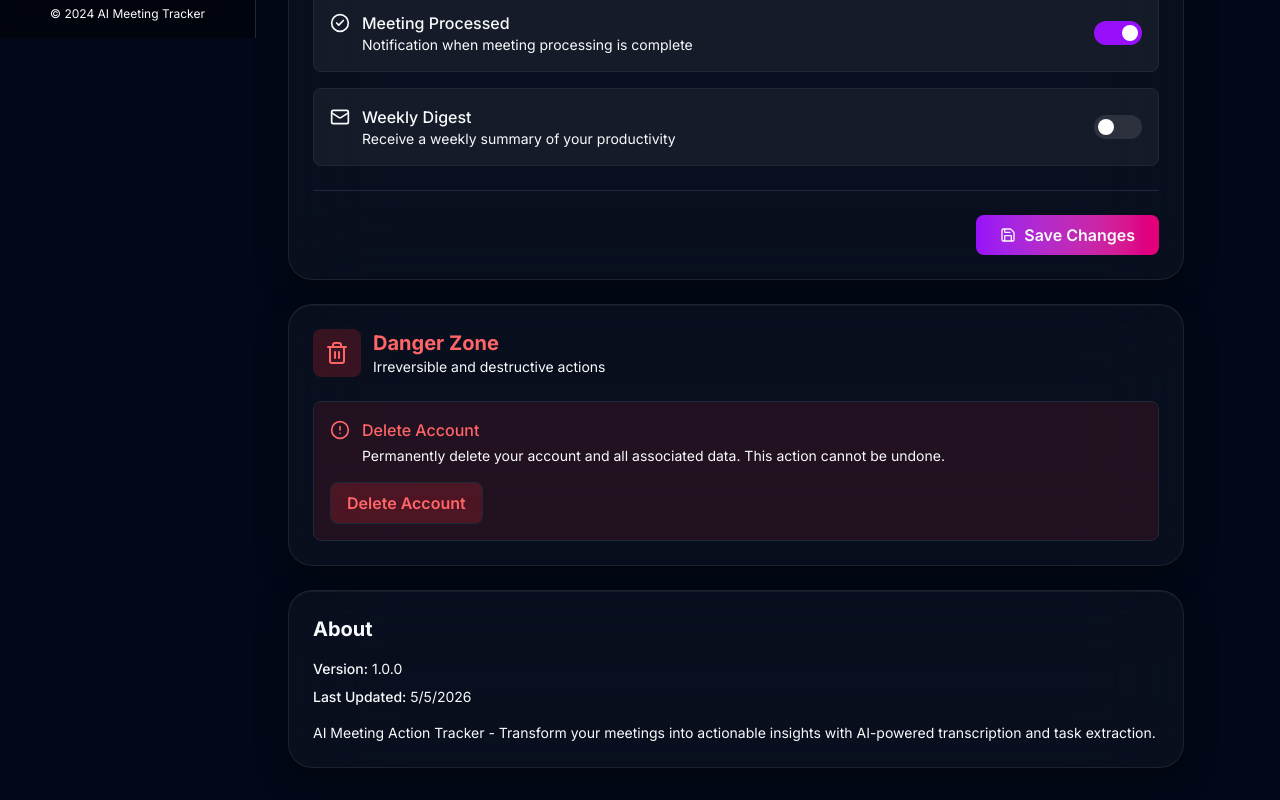
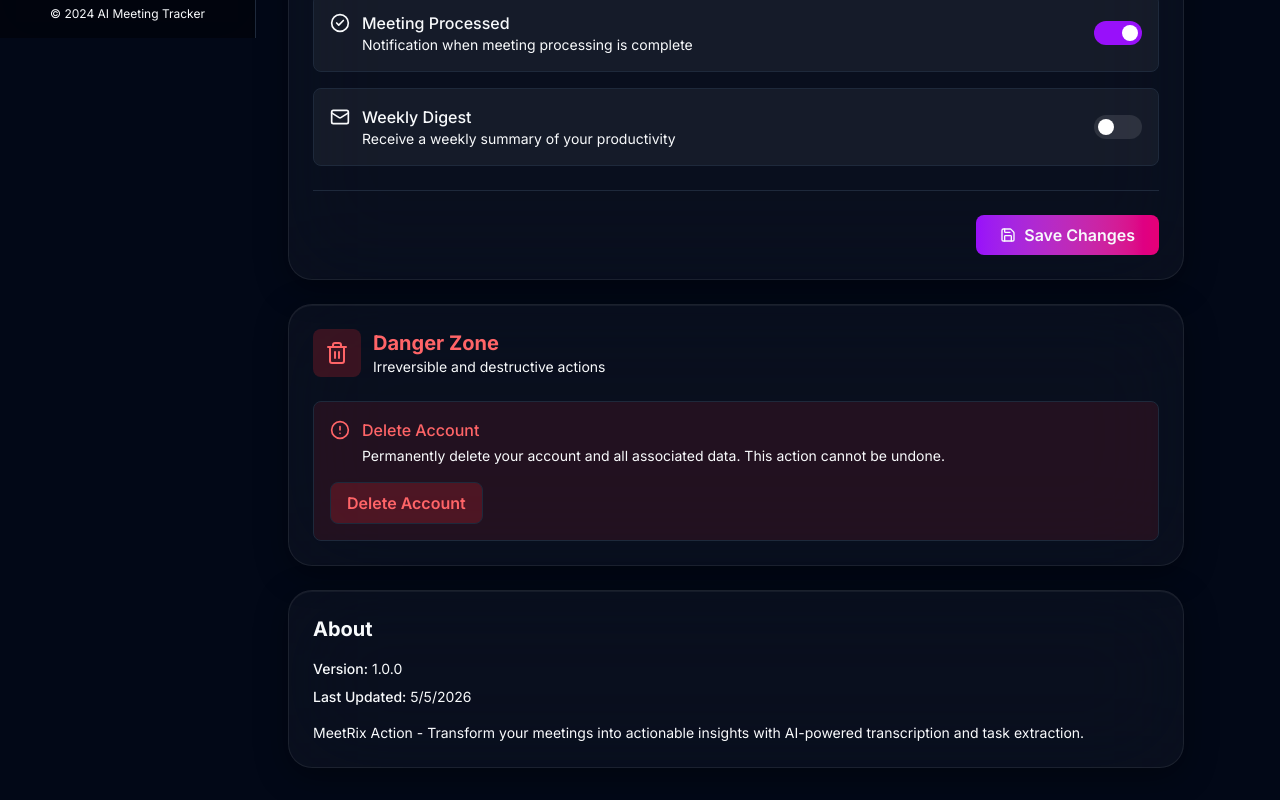
Before and after one commit to anam-soft/meetrixaction, a Next.js app: page /dashboard/settings in a window 1280 px wide. Shown: the part 762-1562 px from the top of the page. Built offline with nearby package versions, Linux system fonts and the light colour scheme; no server answers.

Commit message:
Update app name to 'MeetRix Action' throughout the application
- Updated page titles and metadata
- Changed footer copyright
- Updated FAQ section
- Changed support email to support@meetrixaction.com
- Updated settings page description

```diff
--- a/app/dashboard/billing/page.tsx
+++ b/app/dashboard/billing/page.tsx
@@ -471,7 +471,7 @@ export default function BillingPage() {
                 issues you may have.
               </p>
               <a
-                href="mailto:support@aimeetingtracker.com"
+                href="mailto:support@meetrixaction.com"
                 className="inline-flex items-center gap-2 text-sm text-purple-400 hover:text-purple-300 font-medium"
               >
                 Contact Support
--- a/app/dashboard/settings/page.tsx
+++ b/app/dashboard/settings/page.tsx
@@ -414,7 +414,7 @@ export default function SettingsPage() {
               {new Date().toLocaleDateString()}
             </p>
             <p className="pt-2">
-              AI Meeting Action Tracker - Transform your meetings into actionable
+              MeetRix Action - Transform your meetings into actionable
               insights with AI-powered transcription and task extraction.
             </p>
           </div>
--- a/app/layout.tsx
+++ b/app/layout.tsx
@@ -8,19 +8,19 @@ const inter = Inter({
 })
 
 export const metadata = {
-  title: "AI Meeting Action Tracker | Turn Meetings Into Completed Work",
+  title: "MeetRix Action | Turn Meetings Into Completed Work",
   description: "Extract action items, assign tasks, and never lose track again. AI-powered meeting management that actually works. Start free with 5 meetings per month.",
   keywords: ["meeting management", "AI meeting assistant", "action items", "task tracking", "meeting notes", "productivity tool"],
-  authors: [{ name: "AI Meeting Action Tracker" }],
+  authors: [{ name: "MeetRix Action" }],
   openGraph: {
-    title: "AI Meeting Action Tracker | Turn Meetings Into Completed Work",
+    title: "MeetRix Action | Turn Meetings Into Completed Work",
     description: "Extract action items, assign tasks, and never lose track again. AI-powered meeting management that actually works.",
     type: "website",
     locale: "en_US",
   },
   twitter: {
     card: "summary_large_image",
-    title: "AI Meeting Action Tracker | Turn Meetings Into Completed Work",
+    title: "MeetRix Action | Turn Meetings Into Completed Work",
     description: "Extract action items, assign tasks, and never lose track again. AI-powered meeting management that actually works.",
   },
   robots: {
--- a/components/FAQ.tsx
+++ b/components/FAQ.tsx
@@ -114,7 +114,7 @@ export default function FAQ() {
           </h2>
 
           <p className="text-xl text-muted-foreground max-w-2xl mx-auto">
-            Everything you need to know about our AI Meeting Action Tracker
+            Everything you need to know about MeetRix Action
           </p>
         </motion.div>
 
--- a/components/Footer.tsx
+++ b/components/Footer.tsx
@@ -116,7 +116,7 @@ export default function Footer() {
           className="pt-8 border-t border-white/10 flex flex-col md:flex-row justify-between items-center gap-4"
         >
           <p className="text-sm text-muted-foreground">
-            © 2026 AI Meeting Action Tracker. All rights reserved.
+            © 2026 MeetRix Action. All rights reserved.
           </p>
           <div className="flex gap-6 text-sm text-muted-foreground">
             <a href="#" className="hover:text-foreground transition-colors">
```
